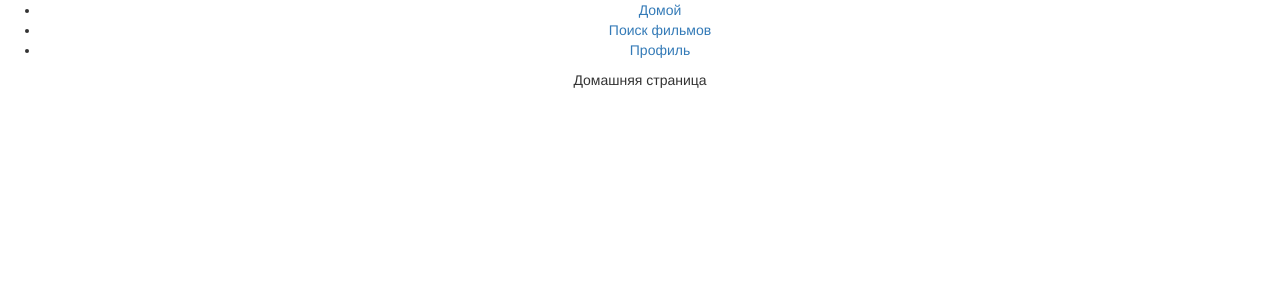
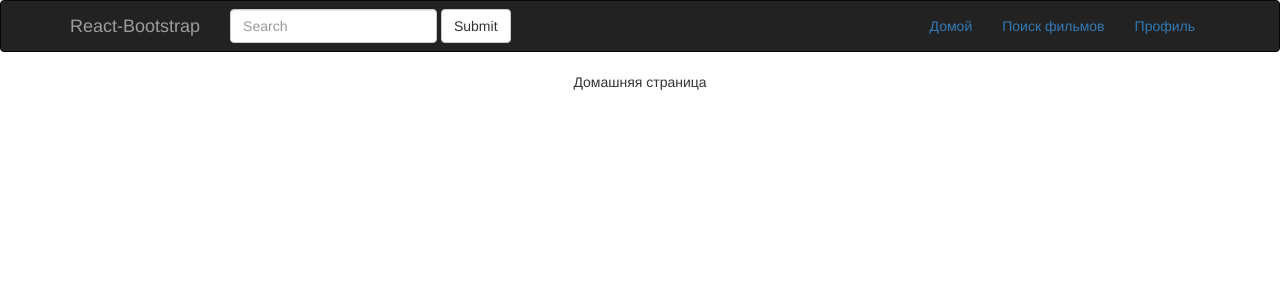
Before and after one commit to codyfet/acc-sn, a React app: page / in a window 1280 px wide. Shown: the top 300 px of the page. Built offline with nearby package versions, Linux system fonts and the light colour scheme.

Commit message:
Драфт хедера

```diff
--- a/package.json
+++ b/package.json
@@ -34,13 +34,16 @@
   "dependencies": {
     "@types/node": "^10.12.10",
     "@types/react": "^16.7.7",
+    "@types/react-bootstrap": "^0.32.14",
     "@types/react-dom": "^16.0.10",
     "@types/react-router-dom": "^4.3.1",
+    "@types/react-select": "^2.0.8",
     "install": "^0.12.2",
     "npm": "^6.4.1",
     "react": "^16.3.1",
     "react-bootstrap": "^0.32.4",
     "react-dom": "^16.3.1",
-    "react-router-dom": "^4.3.1"
+    "react-router-dom": "^4.3.1",
+    "react-select": "^2.1.2"
   }
 }
--- a/src/components/Modules/Header/Header.tsx
+++ b/src/components/Modules/Header/Header.tsx
@@ -1,14 +1,41 @@
 import * as React from 'react';
 import * as ReactDOM from 'react-dom';
-
+import {Navbar, Nav, NavItem, FormGroup, FormControl, Button} from 'react-bootstrap';
 import {Link} from 'react-router-dom';
 
-export const Header = () => {
-    return (
-        <ul>
-            <li><Link to='/'>Домой</Link></li>
-            <li><Link to='/search'>Поиск фильмов</Link></li>
-            <li><Link to='/profile'>Профиль</Link></li>
-        </ul>
-    )
+/**
+ * Компонент хедер приложения.
+ */
+export class Header extends React.Component {
+    render () {
+        return (
+            <Navbar inverse collapseOnSelect>
+                <Navbar.Header>
+                    <Navbar.Brand>
+                        <a href="#brand">React-Bootstrap</a>
+                    </Navbar.Brand>
+                    <Navbar.Toggle />
+                </Navbar.Header>
+                <Navbar.Collapse>
+                    <Navbar.Form pullLeft>
+                        <FormGroup>
+                            <FormControl type="text" placeholder="Search" />
+                        </FormGroup>{' '}
+                        <Button type="submit">Submit</Button>
+                    </Navbar.Form>
+                    <Nav pullRight>
+                        <NavItem eventKey={1} href="#">
+                            <Link to='/'>Домой</Link>
+                        </NavItem>
+                        <NavItem eventKey={1} href="#">
+                            <Link to='/search'>Поиск фильмов</Link>
+                        </NavItem>
+                        <NavItem eventKey={2} href="#">
+                            <Link to='/profile'>Профиль</Link>
+                        </NavItem>
+                    </Nav>
+                </Navbar.Collapse>
+            </Navbar>
+        );
+    }
 }
```
Also changed, not shown: 1 other file (tests, documents, lock files or other folders).
